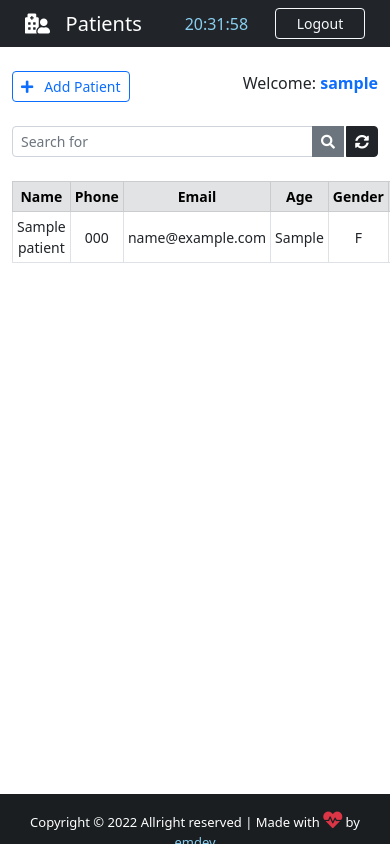
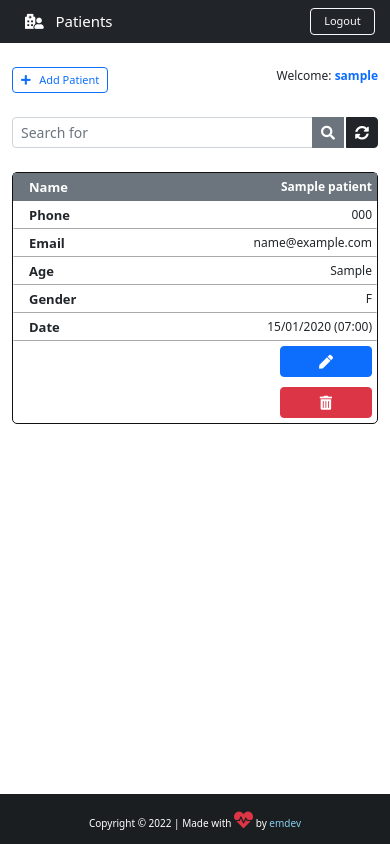
Before and after one commit to jokeCloud/hc-system, a Django app: page /backend/ in a window 390 px wide. Run offline with Django 4.2, Linux system fonts and the light colour scheme; a user stored in the database is signed in; tables that the repository leaves empty hold one stand-in row (values such as "Sample post"); some libraries are stand-ins or nearby versions.

Commit message:
finishing project - responsive design

```diff
--- a/health_care_app/static/css/style.css
+++ b/health_care_app/static/css/style.css
@@ -29,7 +29,7 @@
 
 #footer,
 .push {
-    height: 50px;
+    height: 60px;
     font-size: 13px;
 }
 
@@ -134,3 +134,225 @@
     color: #111;
     border: 1px solid #007bff;
 }
+
+/* --------------------------------------
+# RESPONSIVE MODE - TABLET 1024px
+---------------------------------------*/
+@media(max-width: 1024px) {
+
+    /* TABLE */
+    .table thead {
+        display: none;
+    }
+
+    .table,
+    .table tbody,
+    .table tr,
+    .table td {
+        display: block;
+        width: 100%;
+    }
+
+    .table tr {
+        margin-bottom: 15px;
+        border: 1px solid #111;
+        border-radius: 5px;
+    }
+
+    .table td {
+        text-align: right;
+        position: relative;
+        padding-left: 35%;
+        border: 1px solid transparent;
+    }
+
+    .table td::before {
+        content: attr(data-label);
+        position: absolute;
+        left: 0;
+        width: 50%;
+        padding-left: 15px;
+        font-size: 13px;
+        font-weight: bold;
+        text-align: left;
+    }
+
+    .table>thead>tr:first-child {
+        display: none;
+        margin-top: 5px;
+    }
+
+    /* Resposive border */
+    #responsive-border {
+        border-bottom: 1px solid #a9a9a9;
+    }
+
+    #top-table {
+        background-color: #6c757d;
+        color: #fff;
+        font-weight: bold;
+    }
+
+    #edit-btn {
+        width: 28%;
+    }
+
+    #delete-btn {
+        width: 28%;
+    }
+
+    /* ------------- END // TABLE --------------- */
+
+    /* Enable the vertical scroll */
+    body {
+        overflow-y: visible;
+    }
+
+    /* Add patient button */
+    #add-patient {
+        font-size: 12px;
+    }
+
+    /* btn navbar */
+    #btn-nav {
+        width: 75px;
+    }
+
+    /* Welcome user */
+    .welcome {
+        font-size: 14px;
+    }
+
+    #no-data {
+        position: absolute;
+        top: 28%;
+        left: 18%;
+        margin-right: -50%;
+        transform: translate(-50%, -50%);
+        font-size: 19px;
+    }
+
+    #footer {
+        font-size: 11px;
+    }
+
+    #btn-enter {
+        width: 100%;
+        border-radius: 30px;
+    }
+}
+
+/* --------------------------------------
+# RESPONSIVE MODE - SMARTPHONE 500px
+---------------------------------------*/
+@media(max-width: 500px) {
+
+    #clock {
+        display: none;
+    }
+
+    #nav-content {
+        font-size: 15px;
+    }
+
+    /* Hide "allrights" on footer only this mode */
+    #allrights {
+        display: none;
+    }
+
+    #footer {
+        font-size: 10px;
+        margin: 0;
+    }
+
+    .btn-actions {
+        width: 35px;
+        font-size: 12px;
+    }
+
+    #btn-nav {
+        width: 65px;
+        font-size: 11px;
+        margin-right: 15px;
+    }
+
+    #heart {
+        font-size: 15px;
+    }
+
+    #btn-enter {
+        width: 100%;
+        border-radius: 30px;
+    }
+
+    .text-small {
+        font-size: 12px;
+    }
+
+    #title-login {
+        font-size: 13px;
+    }
+
+    .welcome {
+        font-size: 12px;
+    }
+
+    #add-patient {
+        font-size: 11px;
+    }
+
+    #edit-btn {
+        width: 40%;
+    }
+
+    #delete-btn {
+        width: 40%;
+    }
+
+    .confirm {
+        font-size: 14px;
+    }
+
+    #deleteModalLabel,
+    #deleteModal,
+    #logoutModalLabel,
+    #logoutModal {
+        font-size: 17px;
+    }
+
+    #btn-modal-cancel,
+    #btn-modal-delete {
+        font-size: 12px;
+    }
+
+    #no-data {
+        position: absolute;
+        top: 28%;
+        left: 26%;
+        margin-right: -50%;
+        transform: translate(-50%, -50%);
+        font-size: 16px;
+    }
+
+    /* nav com id="pagination" não está funcionando, decidimos por diminuir a fonte
+    #pagination,
+    #first,
+    #last {
+        font-size: 12px;
+    }*/
+
+    #info {
+        font-size: 14px;
+    }
+
+    .side-label {
+        width: 75px;
+    }
+
+    #btn-add,
+    #btn-back,
+    #btn-reset {
+        font-size: 12px;
+    }
+
+}
--- a/health_care_app/templates/backend.html
+++ b/health_care_app/templates/backend.html
@@ -33,10 +33,10 @@
 
     <div class="d-flex justify-content-between">
         <!-- 1) column ADD patient -->
-        <a href="{% url 'add_patient' %}" class="btn btn-outline-primary btn-sm"><i class="fa fa-plus"></i>&nbsp;&nbsp; Add Patient</a>
+        <a href="{% url 'add_patient' %}" id="add-patient" class="btn btn-outline-primary btn-sm"><i class="fa fa-plus"></i>&nbsp;&nbsp; Add Patient</a>
 
         <!-- 2) column get users -->
-        <span>
+        <span class="welcome">
             Welcome: <strong><span class="text-primary">{{ user.get_username }}</span></strong>
         </span>
 
@@ -65,20 +65,20 @@
             </thead>
             <!-- DATA FROM BACKEND -->
             {% for patient in patients %}
-            <tr id="chk-td">
-                <td>{{ patient.name }}</td>
-                <td>{{ patient.phone }}</td>
-                <td>{{ patient.email }}</td>
-                <td>{{ patient.age }}</td>
-                <td>{{ patient.gender }}</td>
-                <td>{{ patient.created_at | date:'d/m/Y (H:i)'}}</td>
+            <tr class="text-small" id="chk-td">
+                <td data-label="Name" id="top-table">{{ patient.name }}</td>
+                <td data-label="Phone" id="responsive-border">{{ patient.phone }}</td>
+                <td data-label="Email" id="responsive-border">{{ patient.email }}</td>
+                <td data-label="Age" id="responsive-border">{{ patient.age }}</td>
+                <td data-label="Gender" id="responsive-border">{{ patient.gender }}</td>
+                <td data-label="Date" id="responsive-border">{{ patient.created_at | date:'d/m/Y (H:i)'}}</td>
                 <td>
-                    <a href="/patient/{{ patient.id }}" class="btn btn-primary btn-sm" title="Edit Patient">
+                    <a id="edit-btn" href="/patient/{{ patient.id }}" class="btn btn-primary btn-sm" title="Edit Patient">
                         <i class="fas fa-pen"></i>
                     </a>
                 </td>
                 <td>
-                    <a class="btn btn-danger btn-sm" title="Delete Patient" data-toggle="modal" data-target="#deleteModal{{ patient.pk }}">
+                    <a id="delete-btn" class="btn btn-danger btn-sm" title="Delete Patient" data-toggle="modal" data-target="#deleteModal{{ patient.pk }}">
                         <i class="fas fa-trash-alt"></i>
                     </a>
                 </td>
@@ -97,12 +97,12 @@
                             <div class="text-center text-danger"><i class="fas fa-times-circle fa-5x mb-4 mt-2"></i></div>
                         </div>
                         <div class="text-center text-danger">
-                            <span>Do you want to delete this patient?</span>
-                            <div class="text-dark mt-3 mb-2">Patient: <strong>{{ patient.name }}</strong></div>
+                            <span class="confirm">Do you want to delete this patient?</span>
+                            <div class="text-dark mt-3 mb-2 text-small">Patient: <strong>{{ patient.name }}</strong></div>
                         </div>
                         <div class="modal-footer">
-                            <button type="button" class="btn btn-outline-primary" data-dismiss="modal">Cancel</button>
-                            <a href="/delete_patient/{{ patient.id }}" type="button" class="btn btn-danger">Delete</a>
+                            <button type="button" class="btn btn-outline-primary" data-dismiss="modal" id="btn-modal-cancel">Cancel</button>
+                            <a href="/delete_patient/{{ patient.id }}" type="button" class="btn btn-danger" id="btn-modal-delete">Delete</a>
                         </div>
                     </div>
                 </div>
@@ -116,11 +116,11 @@
 
 
     <!-- pagination -->
-    <nav class="mt-4" aria-label="Page navigation example">
+    <nav class="mt-4" aria-label="Page navigation example" id="pagination">
         {% if patients.has_other_pages %}
             <ul class="pagination justify-content-left">
             {% if patients.has_previous %}
-                <a href="?page=1" class="btn btn-outline-primary mb-4" style="width: 60px; border-radius: 1px; border: 1px solid #d3d3d3;">First</a>
+                <a href="?page=1" class="btn btn-outline-primary mb-4" id="first" style="width: 60px; border-radius: 1px; border: 1px solid #d3d3d3;">First</a>
                 <li class="page-item"><a href="?page={{ patients.previous_page_number }}" class="page-link"><i class="fas fa-angle-double-left"></i></a></li>
             {% else %}
                 <li class="page-item disabled"></li>
@@ -136,7 +136,7 @@
 
             {% if patients.has_next %}
                 <li class="page-item"><a href="?page={{ patients.next_page_number }}" class="page-link"><i class="fas fa-angle-double-right"></i></a></li>
-                <a href="?page={{ patients.paginator.num_pages }}" class="btn btn-outline-primary mb-4" style="width: 60px; border-radius: 1px; border: 1px solid #d3d3d3; border-left: none;">Last</a>
+                <a href="?page={{ patients.paginator.num_pages }}" class="btn btn-outline-primary mb-4" id="last" style="width: 60px; border-radius: 1px; border: 1px solid #d3d3d3; border-left: none;">Last</a>
             {% else %}
                 <li class="page-item disabled"></li>
             {% endif %}
@@ -160,4 +160,7 @@
     <span class="text-muted" id="no-data"></span>
 
 </div>
+
+<br><br><br>
+
 {% endblock content %}
--- a/health_care_app/templates/base.html
+++ b/health_care_app/templates/base.html
@@ -28,9 +28,9 @@
         <header>
             <nav class="navbar navbar-expand-ld navbar-dark bg-dark">
                 <div class=col-sm>
-                    <a class="navbar-brand flex-grow-1" style="text-align: center; color: #fff; margin-left: 25px;">
+                    <a class="navbar-brand flex-grow-1" id="nav-content" style="text-align: center; color: #fff; margin-left: 25px;">
                         {% block navbar-content %}
-                        <i class="fas fa-briefcase-medical"></i>&nbsp;&nbsp;Mastery Hospital
+                        <i class="fas fa-briefcase-medical"></i>&nbsp;&nbsp;Hospital
                         {% endblock navbar-content %}
                     </a>
                 </div>
@@ -58,7 +58,7 @@
 
     <footer class="bg-dark text-center text-lg-start" id="footer" style="color: #fff;">
         <div class="text-center p-3" style="background-color: rgba(0, 0, 0, 0.2);">
-            Copyright &copy; {% now 'Y' %} Allright reserved | Made with
+            Copyright &copy; {% now 'Y' %} <span id="allrights">Allrights reserved</span> | Made with
             <i class="text-danger fas fa-heartbeat" style="font-size: 19px;"></i> by
             <a href="https://jokecloud.github.io/" target="_blank" {% block footer %} style="color: #0dcaf0; text-decoration: none;"> {% endblock footer %}emdev</a>
         </div>
@@ -76,7 +76,7 @@
                 </div>
                 <div class="modal-body text-center">
                     <span class="text-danger"><i class="fas fa-sign-out-alt fa-3x mt-4"></i></span>
-                    <div class="mt-4 mb-4 text-danger">Are you sure want to exit the system?</div>
+                    <div class="mt-4 mb-4 text-danger confirm">Are you sure want to exit the system?</div>
                 </div>
                 <div class="modal-footer">
                     <button type="button" class="btn btn-outline-primary btn-sm" data-dismiss="modal">Cancel</button>
@@ -97,7 +97,6 @@
     <script src={% static 'js/script.js' %}></script>
     <!-- SweetAlert (frontend) -->
     <script src="https://unpkg.com/sweetalert/dist/sweetalert.min.js"></script>
-
     <!-- Bootstrap 4 JS modal -->
     <!--deu conflito com o "jquery.inputmask" <script src="https://cdn.jsdelivr.net/npm/jquery@3.5.1/dist/jquery.slim.min.js" integrity="sha384-DfXdz2htPH0lsSSs5nCTpuj/zy4C+OGpamoFVy38MVBnE+IbbVYUew+OrCXaRkfj" crossorigin="anonymous"></script>-->
     <script src="https://cdn.jsdelivr.net/npm/bootstrap@4.6.2/dist/js/bootstrap.bundle.min.js" integrity="sha384-Fy6S3B9q64WdZWQUiU+q4/2Lc9npb8tCaSX9FK7E8HnRr0Jz8D6OP9dO5Vg3Q9ct" crossorigin="anonymous"></script>
--- a/health_care_app/templates/edit.html
+++ b/health_care_app/templates/edit.html
@@ -20,7 +20,7 @@
 
 <!--Reset button-->
 {% block Btn-reset %}
-    <button type="reset" class="btn btn-secondary btn-sm">
+    <button type="reset" class="btn btn-secondary btn-sm" id="btn-reset">
         <i class="fas fa-sync-alt"></i>&nbsp;&nbsp; Reset
     </button>
 {% endblock Btn-reset %}
--- a/health_care_app/templates/registration/login.html
+++ b/health_care_app/templates/registration/login.html
@@ -25,11 +25,11 @@
             {% csrf_token %}
             <div class="input-group mb-3 mt-5">
                 <span class="input-group-text"><i class="fas fa-user-alt"></i></span>
-                <input type="text" class="form-control" name="username" placeholder="Username">
+                <input type="text" class="form-control text-small" name="username" placeholder="Username">
             </div>
             <div class="input-group mb-3">
                 <span class="input-group-text"><i class="fas fa-lock"></i></span>
-                <input type="password" class="form-control" name="password" placeholder="Password">
+                <input type="password" class="form-control text-small" name="password" placeholder="Password">
             </div>
             <input type="submit" class="btn btn-info btn-sm mt-4 mb-3" id="btn-enter" value="Enter">
         </form>
```
Also changed, not shown: health_care_app/templates/add.html (+20 -20 lines).
